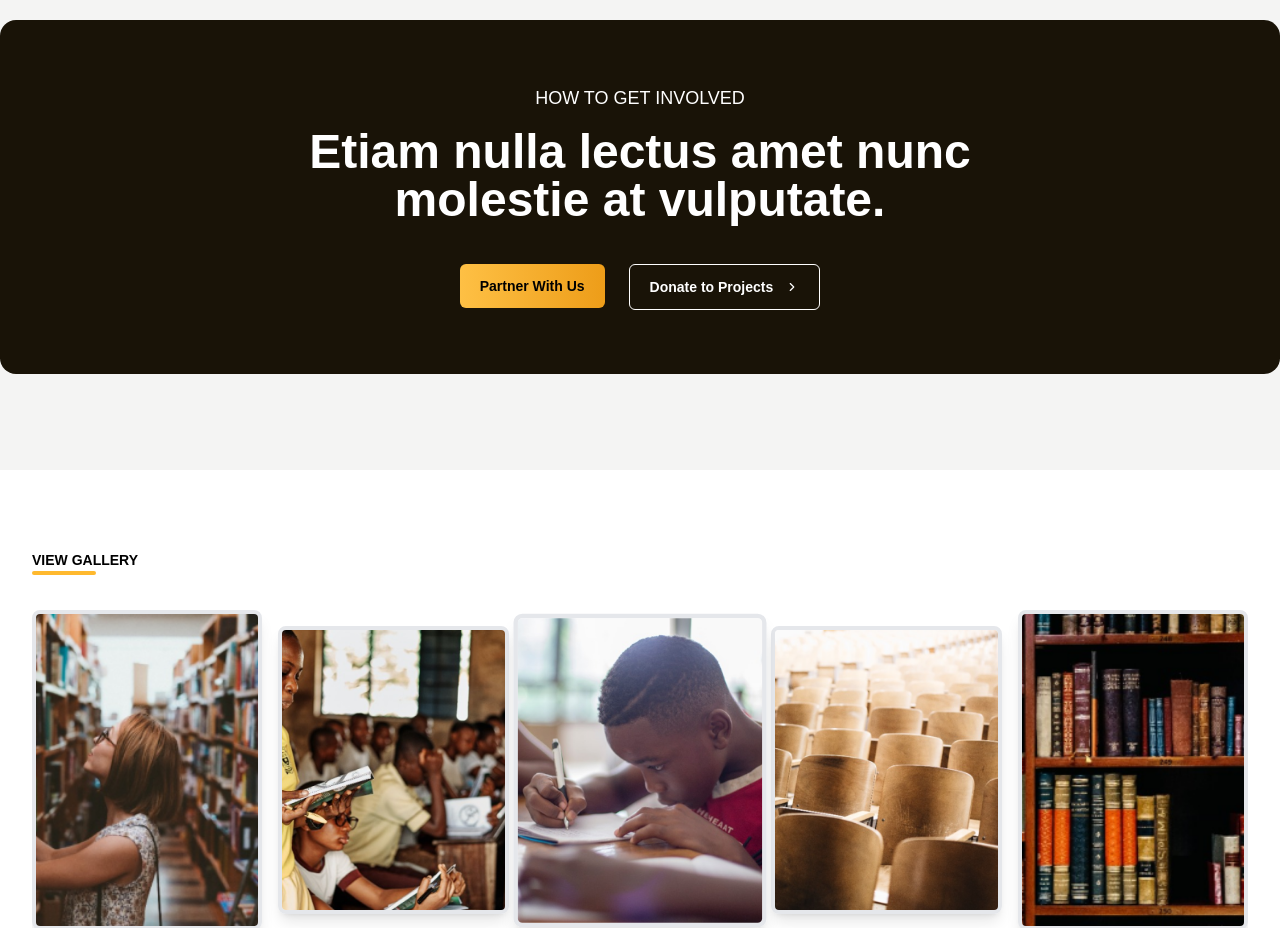
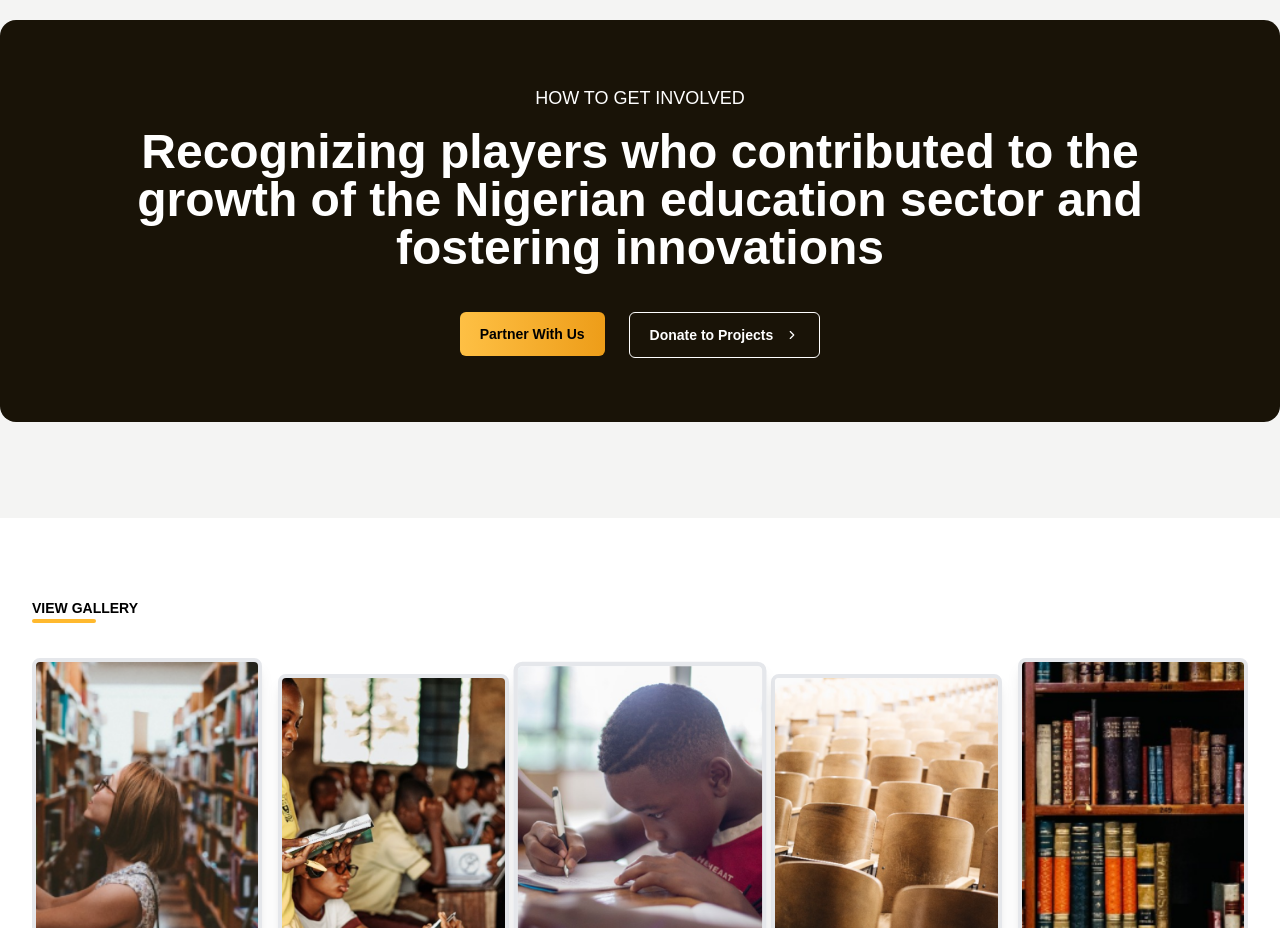
Before and after one commit to Santos-pkis/NESA-Test, a Next.js app: page /impact in a window 1280 px wide. Shown: the part 3960-4888 px from the top of the page. Built offline with nearby package versions, Linux system fonts and the light colour scheme; a web font is replaced by a local one.

Commit message:
Update get-involved.tsx

```diff
--- a/components/Common/Others/get-involved.tsx
+++ b/components/Common/Others/get-involved.tsx
@@ -193,8 +193,8 @@ const GetInvolved = () => {
   return (
     <div className="container text-center bg-darkBrown text-white md:rounded-2xl rounded-md space-y-4 md:px-12 py-16">
       <p className="md:text-lg uppercase">How to get Involved</p>
-      <p className="md:text-5xl sm:text-4xl text-3xl text-center mx-auto max-w-2xl font-semibold">
-        Etiam nulla lectus amet nunc molestie at vulputate.
+      <p className="md:text-5xl sm:text-4xl text-3xl text-center mx-auto px-10 font-semibold">
+        Recognizing players who contributed to the growth of the Nigerian education sector and fostering innovations
       </p>
       <div className="pt-6">
         <div className="flex items-center flex-wrap gap-6 justify-center">
```
